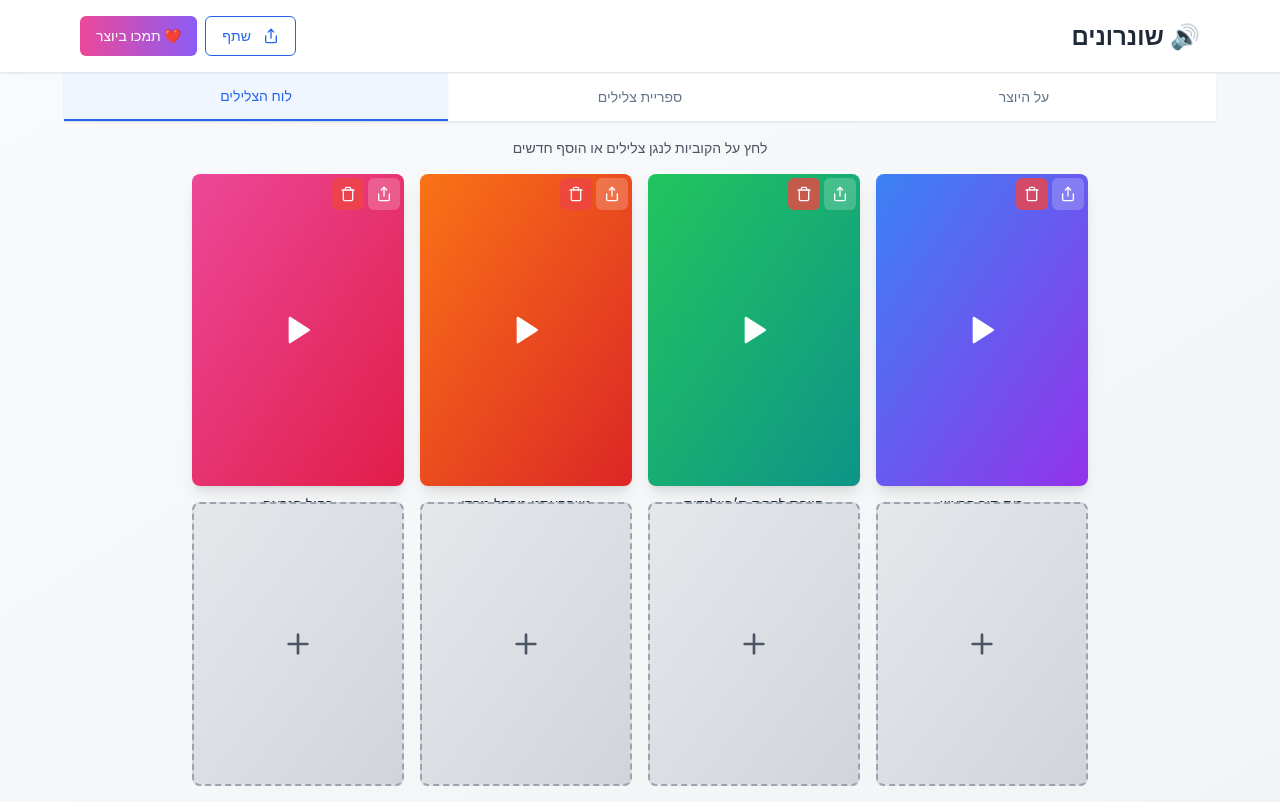
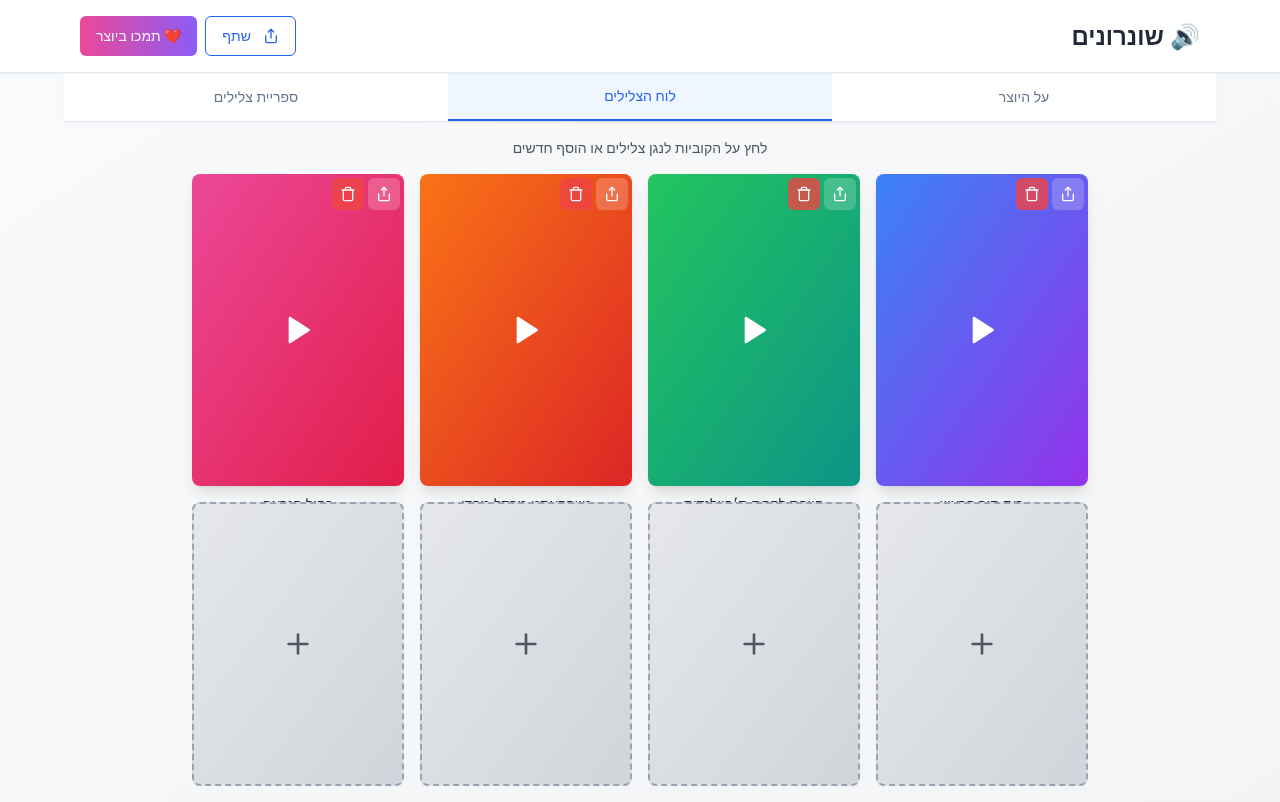
Before and after one commit to AsafMiz/shonronim, a React (Vite) app: page / in a window 1280 px wide. Built offline with nearby package versions, Linux system fonts and the light colour scheme.

Commit message:
Fix cube scale and tab order
Reverts cube scale changes and reorders tabs to library, soundboard, about.

```diff
--- a/src/pages/Index.tsx
+++ b/src/pages/Index.tsx
@@ -93,16 +93,16 @@ const Index = () => {
           <div className="bg-white shadow-sm border-b">
             <TabsList className="h-12 w-full bg-transparent p-0">
               <TabsTrigger
+                value="library"
+                className="flex-1 h-full rounded-none data-[state=active]:bg-blue-50 data-[state=active]:text-blue-600 data-[state=active]:border-b-2 data-[state=active]:border-blue-600 font-medium text-sm"
+              >
+                ספריית צלילים
+              </TabsTrigger>
+              <TabsTrigger
                 value="soundboard"
                 className="flex-1 h-full rounded-none data-[state=active]:bg-blue-50 data-[state=active]:text-blue-600 data-[state=active]:border-b-2 data-[state=active]:border-blue-600 font-medium text-sm"
               >
                 לוח הצלילים
-              </TabsTrigger>
-              <TabsTrigger
-                value="library"
-                className="flex-1 h-full rounded-none data-[state=active]:bg-blue-50 data-[state=active]:text-blue-600 data-[state=active]:border-b-2 data-[state=active]:border-blue-600 font-medium text-sm"
-              >
-                ספריית צלילים
               </TabsTrigger>
               <TabsTrigger
                 value="creator"
```
